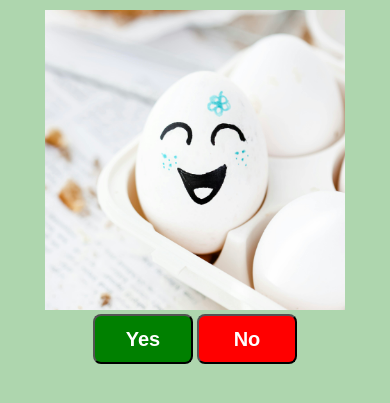
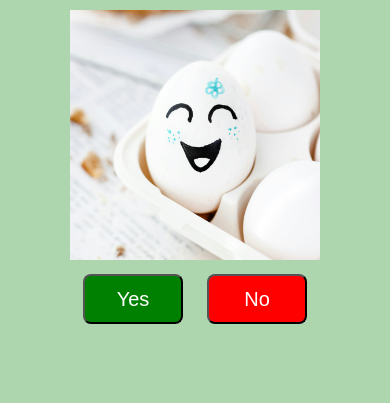
Before and after one commit to kaisahakola/easter-egg, a plain HTML site: page index.html in a window 390 px wide. Shown: the part 249-652 px from the top of the page. Drawn offline with Linux system fonts and the light colour scheme.

Commit message:
Fixing the mobile view

```diff
--- a/assets/styles/style.css
+++ b/assets/styles/style.css
@@ -3,11 +3,35 @@ body {
     background-color: #aed6ae;
 }
 
+@media screen and (max-width: 1200px) {
+    .title {
+        font-size: 8rem;
+    }
+
+    .button {
+        width: 200px;
+        height: 75px;
+        font-size: 40px;
+    }
+
+    .button:hover {
+        cursor: pointer;
+        opacity: 0.7;
+    }
+
+    #easter-egg-image {
+        width: 250px;
+        height: 250px;
+    }
+}
+
 .wrapper {
     text-align: center;
-    align-items: center;
-    justify-content: center;
     width: 100%;
+    padding-top: 10%;
+}
+
+.wrapper {
     padding-top: 5%;
 }
 
@@ -19,15 +43,10 @@ body {
 .button {
     width: 100px;
     height: 50px;
-    font-weight: bold;
     font-size: 20px;
     border-radius: 8px;
     color: white;
-
-    &:hover {
-        cursor: pointer;
-        opacity: 0.7;
-    }
+    margin: 10px;
 }
 
 #yes {
--- a/index.html
+++ b/index.html
@@ -2,6 +2,7 @@
 <html lang="en">
 <head>
     <meta charset="UTF-8">
+    <meta name="viewport" content="width=device-width, initial-scale=1">
     <title>Easter Egg</title>
     <link rel="stylesheet" href="./assets/styles/style.css">
     <script src="./assets/scripts/onClick.js"></script>
```
